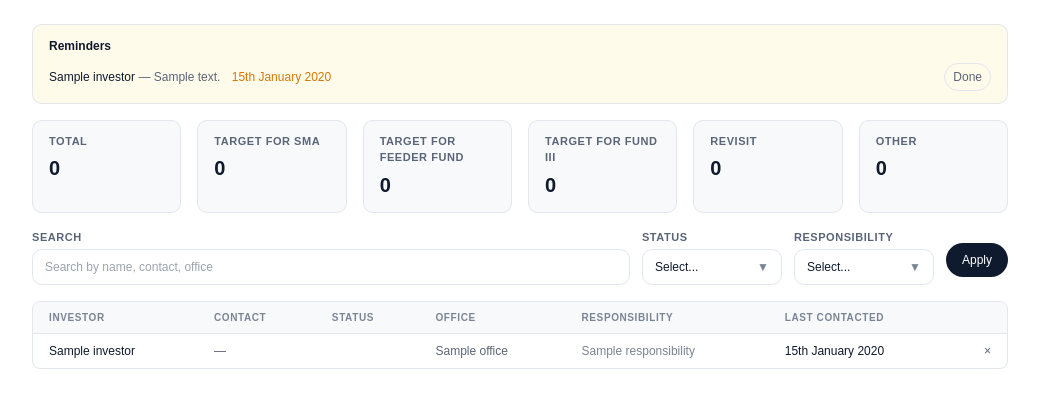
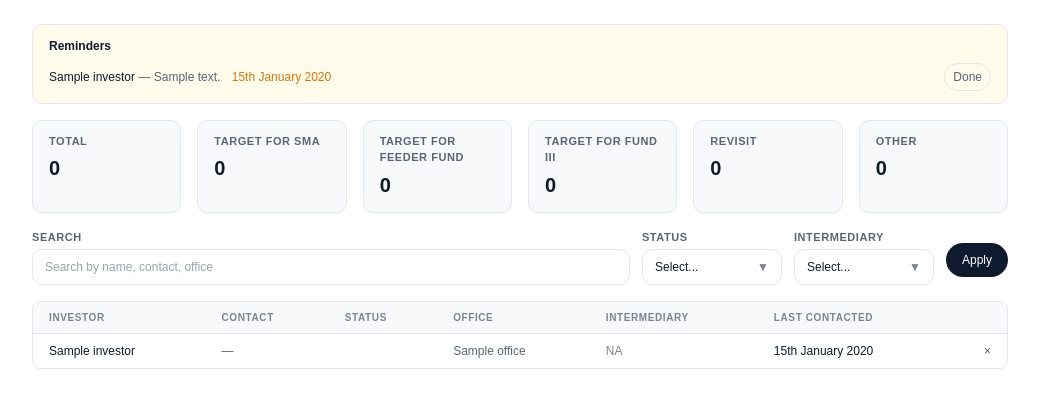
Before and after one commit to RoyKeane94/pref_investor_crm, a Django app: template investor_crm/crm/templates/crm/investor_list.html in a window 1280 px wide. Shown: the part 74-482 px from the top of the page, without its empty margins (120-1159 px from the left). Run offline with Django 5.2, Linux system fonts and the light colour scheme; the template is opened without the code that fills it: most values are stand-ins (such as "Sample title", 1, 10 or a date in 2020).

Commit message:
Changing Responsibiloity to Intermediary

```diff
--- a/investor_crm/crm/templates/crm/investor_list.html
+++ b/investor_crm/crm/templates/crm/investor_list.html
@@ -53,7 +53,7 @@
         {% include "crm/partials/custom_dropdown_standalone.html" with select_name="status" select_id="id_status_filter" choices=status_choices selected=status_filter %}
       </div>
       <div>
-        <label class="block text-field-label uppercase text-grey mb-1">Responsibility</label>
+        <label class="block text-field-label uppercase text-grey mb-1">Intermediary</label>
         {% include "crm/partials/custom_dropdown_standalone.html" with select_name="responsibility" select_id="id_responsibility_filter" choices=responsibility_choices selected=responsibility_filter %}
       </div>
       <div class="pb-2">
--- a/investor_crm/crm/templates/crm/partials/investor_table.html
+++ b/investor_crm/crm/templates/crm/partials/investor_table.html
@@ -21,7 +21,7 @@
             <a href="?{% if filter_params_str %}{{ filter_params_str }}&amp;{% endif %}sort=office&amp;sort_dir={% if sort == 'office' %}{% if sort_dir == 'asc' %}desc{% else %}asc{% endif %}{% else %}asc{% endif %}" class="hover:text-accent">Office</a>
           </th>
           <th class="px-4 py-2">
-            <a href="?{% if filter_params_str %}{{ filter_params_str }}&amp;{% endif %}sort=responsibility&amp;sort_dir={% if sort == 'responsibility' %}{% if sort_dir == 'asc' %}desc{% else %}asc{% endif %}{% else %}asc{% endif %}" class="hover:text-accent">Responsibility</a>
+            <a href="?{% if filter_params_str %}{{ filter_params_str }}&amp;{% endif %}sort=responsibility&amp;sort_dir={% if sort == 'responsibility' %}{% if sort_dir == 'asc' %}desc{% else %}asc{% endif %}{% else %}asc{% endif %}" class="hover:text-accent">Intermediary</a>
           </th>
           <th class="px-4 py-2">
             <a href="?{% if filter_params_str %}{{ filter_params_str }}&amp;{% endif %}sort=last_contacted&amp;sort_dir={% if sort == 'last_contacted' %}{% if sort_dir == 'asc' %}desc{% else %}asc{% endif %}{% else %}desc{% endif %}" class="hover:text-accent">Last Contacted</a>
@@ -54,16 +54,10 @@
             </td>
             <td class="px-4 py-2 text-grey">{% if investor.office %}{{ investor.office.name }}{% else %}—{% endif %}</td>
             <td class="px-4 py-2 text-grey-dark">
-              {% if investor.responsibility %}
-                {% if investor.responsibility.name == "Intermediary" %}
-                  {{ investor.intermediary.name|default:"—" }}
-                {% elif investor.responsibility.name == "Prefequity" %}
-                  Prefequity{% if investor.prefequity_owner %} ({{ investor.prefequity_owner }}){% endif %}
-                {% else %}
-                  {{ investor.responsibility.name }}
-                {% endif %}
+              {% if investor.responsibility and investor.responsibility.name == "Intermediary" and investor.intermediary %}
+                {{ investor.intermediary.name }}
               {% else %}
-                —
+                NA
               {% endif %}
             </td>
             <td class="px-4 py-2">
```
Also changed, not shown: investor_crm/crm/templates/crm/investor_detail.html (+3 -9 lines).
